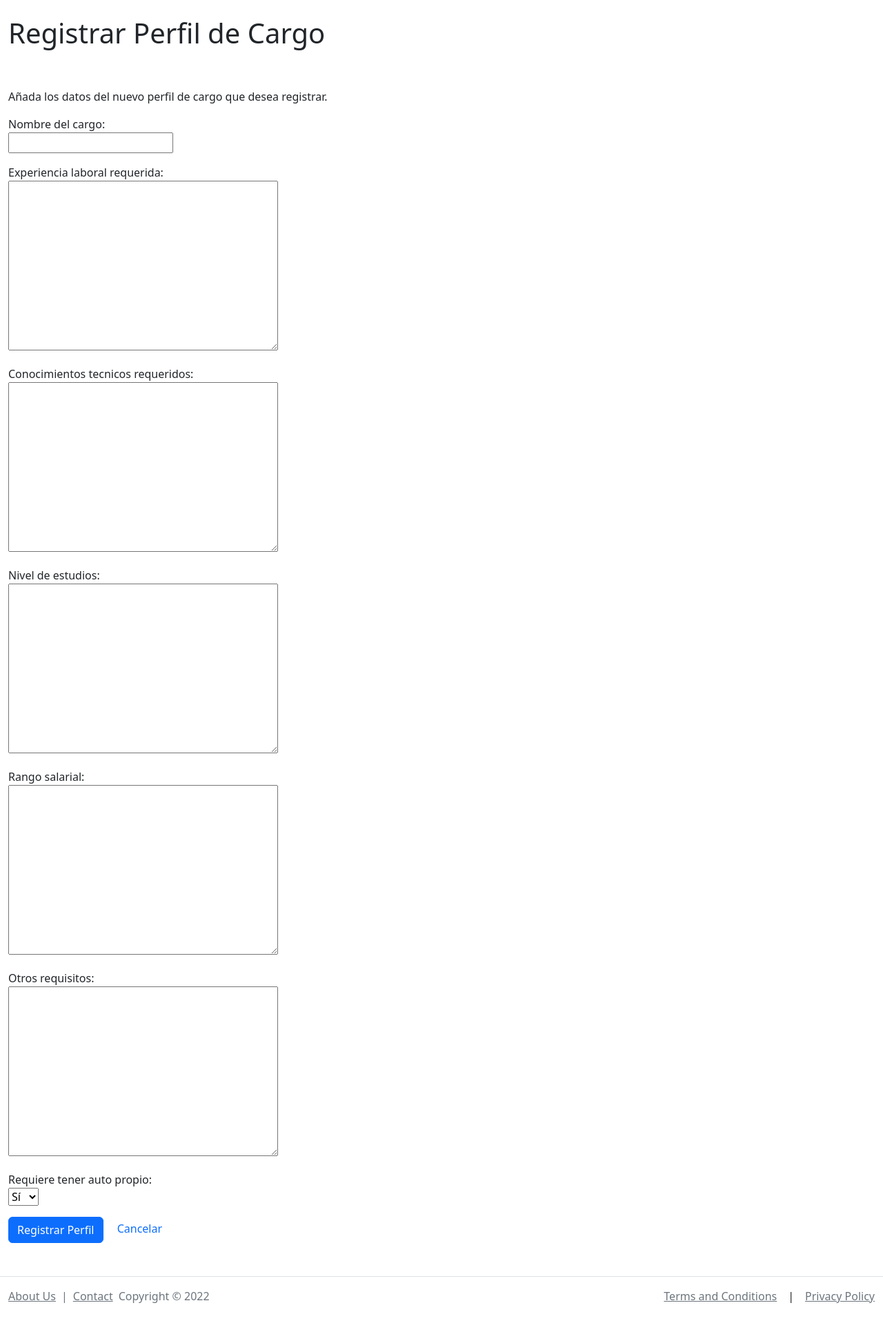
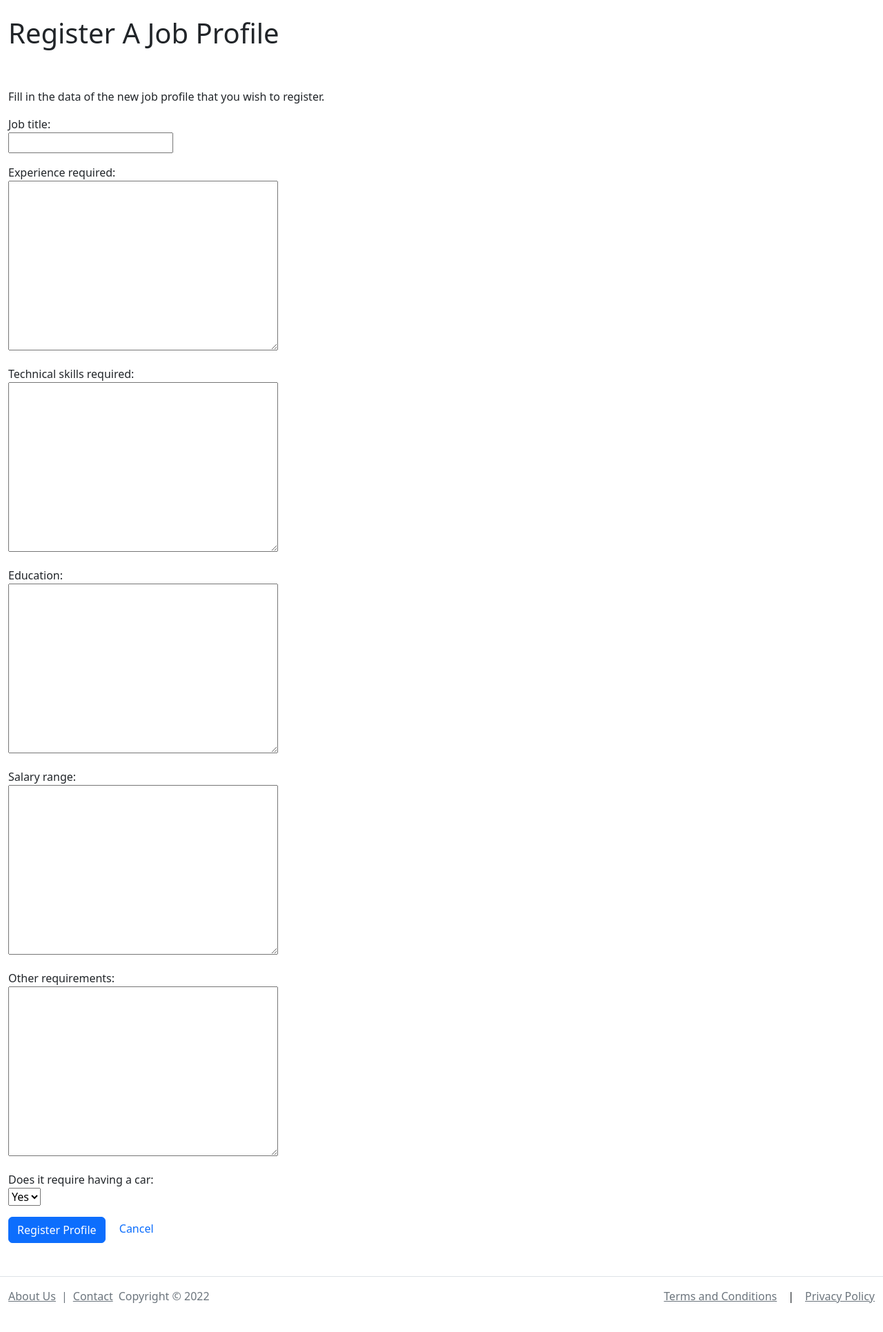
Before and after one commit to eduardoluis11/human-resources-english, a Django app: page /registrar-perfil-cargo in a window 1280 px wide. Shown: the part 56-1987 px from the top of the page at 69% size. Run offline with Django 4.2, Linux system fonts and the light colour scheme; the visitor is signed in with stand-in values (Sample User, id 1); some libraries are stand-ins or nearby versions.

Commit message:
Translated the Job profile Form

```diff
--- a/app_rrhh/formularios.py
+++ b/app_rrhh/formularios.py
@@ -96,20 +96,20 @@ class FormularioRegistrarPermiso(forms.Form):
 class FormularioPerfilDeCargo(forms.Form):
     # Opciones para el campo que pregunta si el trabajador necesita tener auto
     REQUIERE_AUTO_PROPIO_CHOICES = [
-        ('Sí', 'Sí'),
+        ('Yes', 'Yes'),
         ('No', 'No'),
     ]
 
-    nombre_del_cargo = forms.CharField(max_length=100)
+    job_title = forms.CharField(max_length=100)
 
-    experiencia_laboral_requerida = forms.CharField(widget=forms.Textarea)
-    conocimientos_tecnicos_requeridos = forms.CharField(widget=forms.Textarea)
-    nivel_de_estudios = forms.CharField(widget=forms.Textarea)
-    rango_salarial = forms.CharField(widget=forms.Textarea)
+    experience_required = forms.CharField(widget=forms.Textarea)
+    technical_skills_required = forms.CharField(widget=forms.Textarea)
+    education = forms.CharField(widget=forms.Textarea)
+    salary_range = forms.CharField(widget=forms.Textarea)
 
-    otros_requisitos = forms.CharField(widget=forms.Textarea)
+    other_requirements = forms.CharField(widget=forms.Textarea)
 
-    requiere_tener_auto_propio = forms.ChoiceField(choices=REQUIERE_AUTO_PROPIO_CHOICES)  # "Sí" o "no"
+    does_it_require_having_a_car = forms.ChoiceField(choices=REQUIERE_AUTO_PROPIO_CHOICES)  # "Sí" o "no"
 
 """ Formulario para registrar la Justificación de un Permiso.
 """
--- a/app_rrhh/views.py
+++ b/app_rrhh/views.py
@@ -473,13 +473,13 @@ def registrar_perfil_cargo(request):
 
     # Si el usuario envía el formulario
     if request.method == "POST":
-        nombre_del_cargo = request.POST["nombre_del_cargo"]
-        experiencia_requerida = request.POST["experiencia_laboral_requerida"]
-        conocimientos_requeridos = request.POST["conocimientos_tecnicos_requeridos"]
-        nivel_de_estudios = request.POST["nivel_de_estudios"]
-        rango_salarial = request.POST["rango_salarial"]
-        requiere_tener_auto_propio = request.POST["requiere_tener_auto_propio"]
-        otros_requisitos = request.POST["otros_requisitos"]
+        nombre_del_cargo = request.POST["job_title"]
+        experiencia_requerida = request.POST["experience_required"]
+        conocimientos_requeridos = request.POST["technical_skills_required"]
+        nivel_de_estudios = request.POST["education"]
+        rango_salarial = request.POST["salary_range"]
+        requiere_tener_auto_propio = request.POST["does_it_require_having_a_car"]
+        otros_requisitos = request.POST["other_requirements"]
 
         # Esto me agarra la fecha y la hora actual
         timestamp = datetime.datetime.now()
--- a/templates/perfil-de-cargo/registrar-perfil-cargo.html
+++ b/templates/perfil-de-cargo/registrar-perfil-cargo.html
@@ -1,18 +1,21 @@
 {% extends "disposicion.html" %}
 
 {% block title %}
-    Registrar Perfil de Cargo
+    Register A Job Profile
 {% endblock %}
 
 <!-- Registrar un permiso -->
 {% block body %}
 
-    <h1>Registrar Perfil de Cargo</h1>
+    <h1>Register A Job Profile</h1>
     <br>
     <br>
 
+<!--    <p>-->
+<!--        Añada los datos del nuevo perfil de cargo que desea registrar.-->
+<!--    </p>-->
     <p>
-        Añada los datos del nuevo perfil de cargo que desea registrar.
+        Fill in the data of the new job profile that you wish to register.
     </p>
 
     <!-- Esto me llama el formulario de Django para registrar permisos. -->
@@ -21,11 +24,11 @@
 
         {{formulario.as_p}}
 
-        <input class="btn btn-primary" type="submit" value="Registrar Perfil">  <!-- Botón de enviar/submit -->
+        <input class="btn btn-primary" type="submit" value="Register Profile">  <!-- Botón de enviar/submit -->
 
         <!-- Esto regresará al usuario a la lista de sanciones -->
         <a href="{% url 'lista_perfiles_cargos' %}" class="text-decoration-none" style="padding-left: 1rem;">
-            Cancelar
+            Cancel
         </a>
         <br>
         <br>
```
